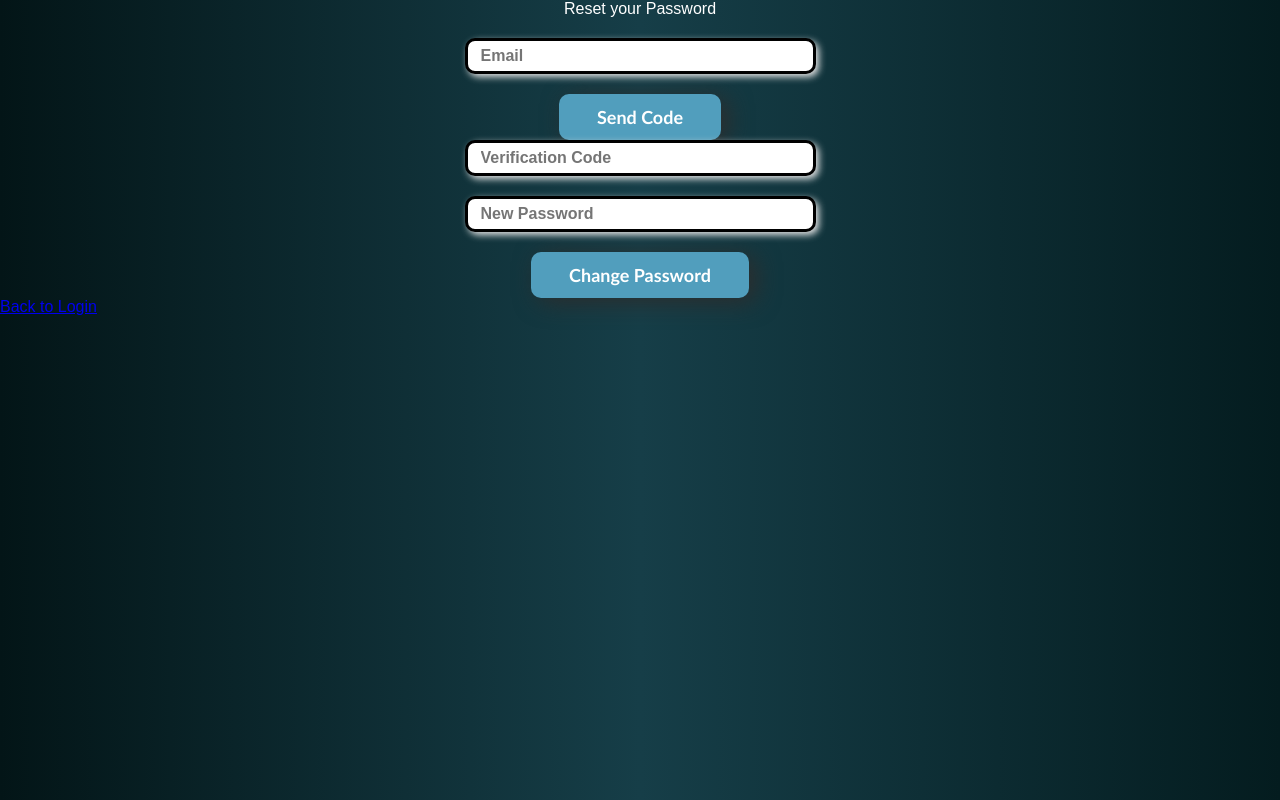
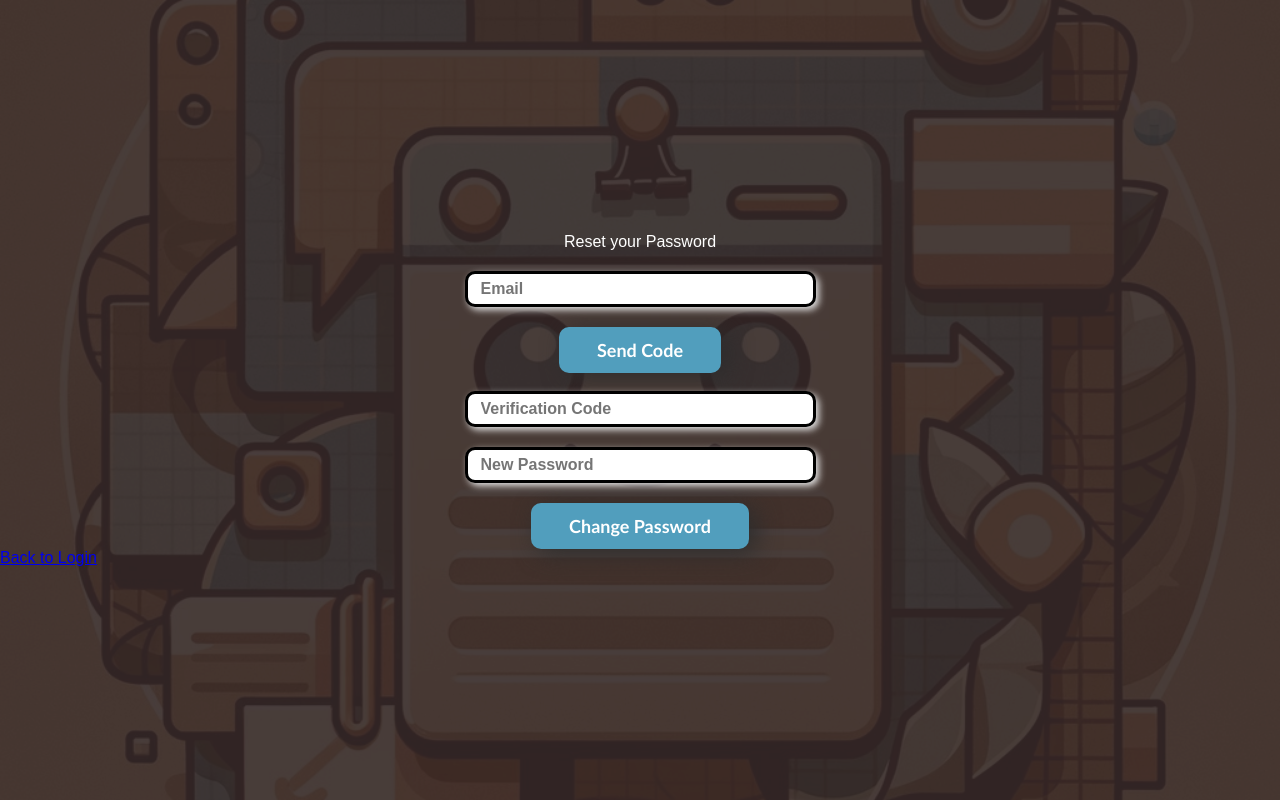
Before and after one commit to Kenneth2804/SN, a React (Create React App) app in the folder client/: page /forgotpassword in a window 1280 px wide. Built offline with nearby package versions, Linux system fonts and the light colour scheme; no server answers.

Commit message:
ForgotPassword view

```diff
--- a/client/src/App.js
+++ b/client/src/App.js
@@ -9,6 +9,7 @@ import UserProfile from './components/Profile/UserProfile';
 import OtherProfiles from './components/Profile/OtherProfiles';
 import EditProfile from './components/Profile/EditProfile';
 import ForgotPassword from './components/menu/ForgotPassword';
+import ViewForgotPassword from './components/menu/ViewForgotPassword';
 
 
 function App() {
@@ -22,7 +23,7 @@ function App() {
     <Route path='/profile' exact element={<UserProfile/>}></Route>
     <Route path='/profiles/:id' exact element={<OtherProfiles/>}></Route>
     <Route path='/edit' exact element={<EditProfile></EditProfile>}></Route>
-    <Route path='/forgotpassword' exact element={<ForgotPassword></ForgotPassword>}></Route>
+    <Route path='/forgotpassword' exact element={<ViewForgotPassword></ViewForgotPassword>}></Route>
   </Routes>
     </div>
     </BrowserRouter>
--- a/client/src/components/Login.jsx
+++ b/client/src/components/Login.jsx
@@ -123,7 +123,7 @@ export default function Login() {
                     <button className="submit" type="submit">Login</button>
                 </Link>
                 <Link to={"/forgotpassword"}>
-                    <p className="terms">Forget your password?</p>
+                    <p className="terms">Forgot your password?</p>
                 </Link>
 
             </form>
--- a/client/src/components/Login2.jsx
+++ b/client/src/components/Login2.jsx
@@ -75,6 +75,9 @@ export default function Login2() {
             <button className="submit" type="submit">
               Login
             </button>
+            <Link to={"/forgotpassword"}>
+                    <p className="terms">Forgot your password?</p>
+                </Link>
 
             {errorMessage && (
               <div className="error-message">{errorMessage}</div>
--- a/client/src/components/menu/ForgotPassword.jsx
+++ b/client/src/components/menu/ForgotPassword.jsx
@@ -3,6 +3,7 @@ import { useDispatch } from 'react-redux';
 import Swal from 'sweetalert2';
 import { requestPasswordReset, resetPassword } from "../../redux/actions/index.js";
 import { Link, useNavigate } from "react-router-dom";
+import "../../css/forgotpassword.css";
 
 export default function ForgotPassword() {
   const [email, setEmail] = useState('');
@@ -64,6 +65,7 @@ export default function ForgotPassword() {
         </div>
         <button className="submit" type="submit">Send Code</button>
       </form>
+      <br></br>
 
       <form onSubmit={handleResetPassword}>
         <div className="inputField">
--- a/client/src/components/menu/Logout.jsx
+++ b/client/src/components/menu/Logout.jsx
@@ -7,7 +7,7 @@ import { useNavigate, useLocation } from 'react-router-dom';
 const Logout = () => {
   const navigate = useNavigate();
   const dispatch = useDispatch();
-  const location = useLocation(); // Obtenemos la ubicación actual
+  const location = useLocation();
 
   const handleLogout = () => {
     localStorage.removeItem('token');
@@ -15,17 +15,17 @@ const Logout = () => {
     dispatch(logout());
 
     if (location.pathname === '/') {
-      navigate('/');
+      window.location.reload();
     } else {
-
-      navigate('/');
+      navigate('/', {replace: true, state: {}});
+      window.location.reload();
     }
   };
 
   return (
     <div>
-      <a onClick={handleLogout} className='logout-link '>
-      <MdLogout style={{ color: 'red', fontSize: '30px', cursor:'pointer' }}/>
+      <a onClick={handleLogout} className='logout-link'>
+        <MdLogout style={{ color: 'red', fontSize: '30px', cursor:'pointer' }}/>
       </a>
     </div>
   );
--- /dev/null
+++ b/client/src/components/menu/ViewForgotPassword.jsx
@@ -0,0 +1,20 @@
+import React from 'react'
+import ForgotPassword from './ForgotPassword'
+
+export default function ViewForgotPassword() {
+  return (
+    <div className='landingviewClass'>
+        <div className='container'>
+          <div className='landingPic'>
+
+          <div className='inputContainer'>
+       <ForgotPassword></ForgotPassword>
+          </div>
+
+
+              </div>
+        </div>
+
+      </div>
+  )
+}
--- /dev/null
+++ b/client/src/css/forgotpassword.css
@@ -0,0 +1,7 @@
+.landingPic {
+    background-image: url("../images/p9.jpg");
+    min-height: 100vh;
+
+    background-size: cover;
+    background-position: center;
+  }
```
